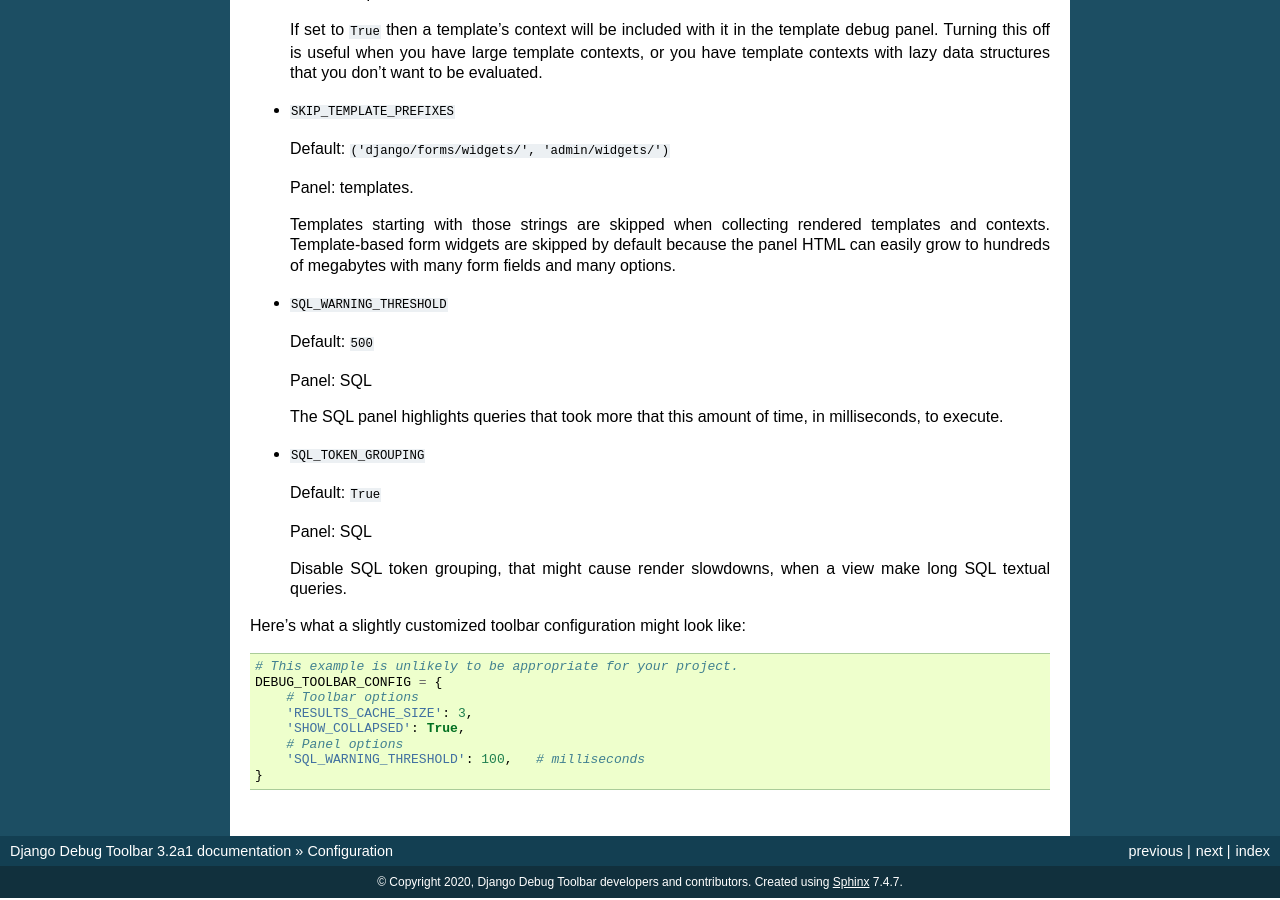
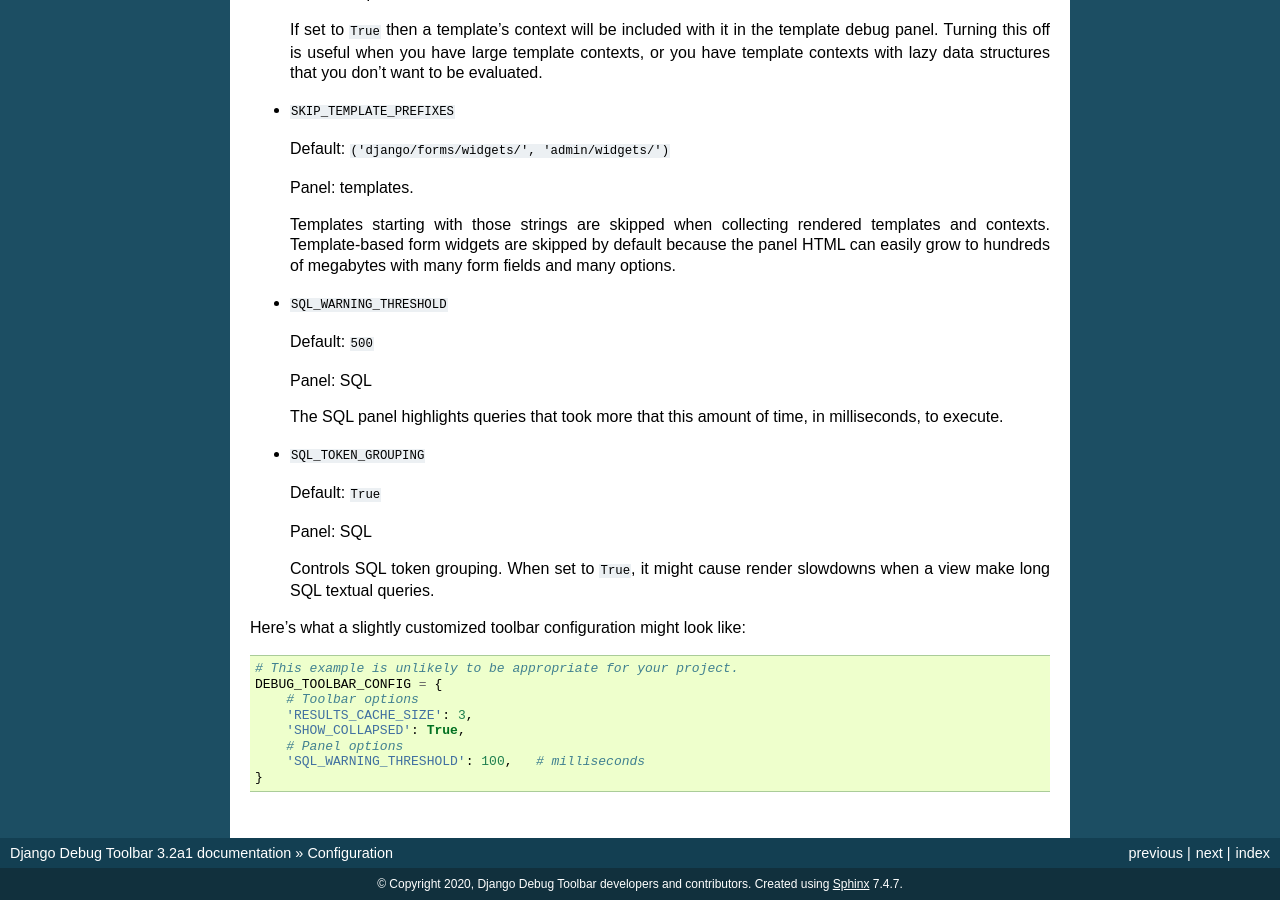
Before and after one commit to jazzband/django-debug-toolbar, a Sphinx documentation site: the page built from docs/configuration.rst, in a window 1280 px wide and 900 px high, scrolled down 3377 px. Built offline with Sphinx 7.4.7, drawn with Linux system fonts in a browser that asks for light colours.

Commit message:
Fixes formulation of setting doc

```diff
--- a/docs/configuration.rst
+++ b/docs/configuration.rst
@@ -227,7 +227,8 @@
 
   Panel: SQL
 
-  Disable SQL token grouping, that might cause render slowdowns,
+  Controls SQL token grouping.
+  When set to ``True``, it might cause render slowdowns
   when a view make long SQL textual queries.
 
 Here's what a slightly customized toolbar configuration might look like::
```
